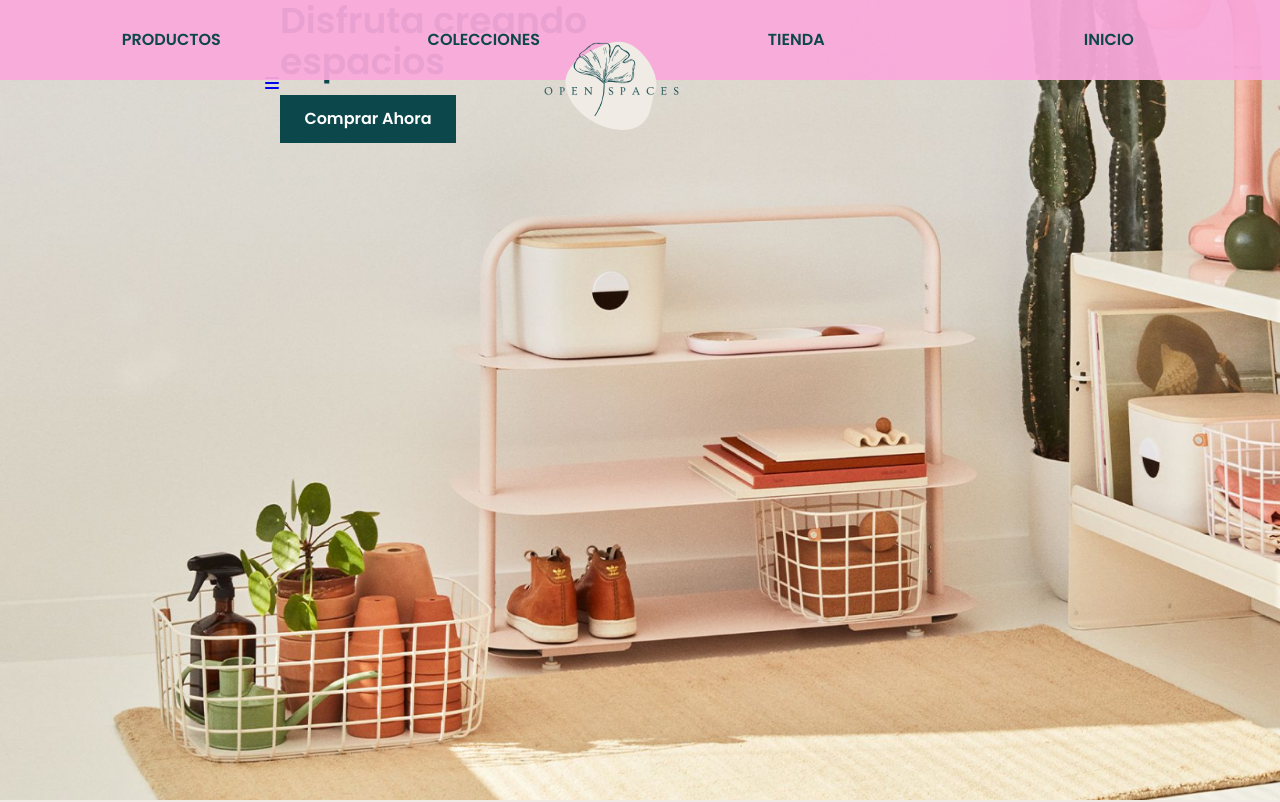
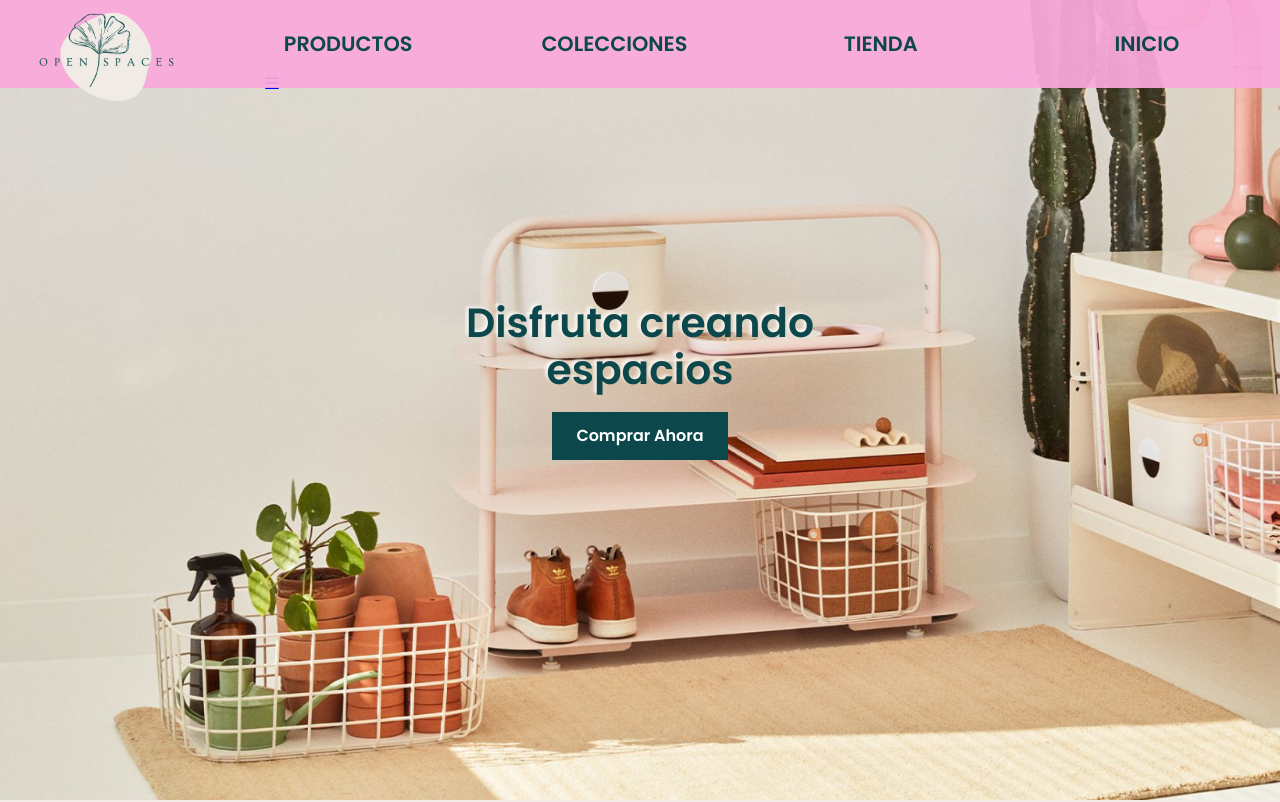
Before and after one commit to Adalab/modulo-1-evaluacion-final-celiarodriguezmo, a website: page docs/index.html in a window 1280 px wide. Shown: the top 802 px of the page. Drawn offline with nearby package versions, Linux system fonts and the light colour scheme; files that its build step writes are made by us from their sources.

Commit message:
mediaqueries and nav menu styles

```diff
--- a/src/scss/layout/_header.scss
+++ b/src/scss/layout/_header.scss
@@ -8,16 +8,12 @@
   display: flex;
   flex-direction: column;
   align-items: center;
+  vertical-align: middle;
   padding: 0 0 40px 0;
 
   @media all and (min-width: 768px) {
-    align-items: flex-start;
-    vertical-align: middle;
-    padding: 0 0 0 147px;
-  }
-
-  @media all and (min-width: 1200px) {
-    padding: 0 0 0 280px;
+    align-items: center;
+    justify-content: center;
   }
 
   &__logo {
@@ -28,12 +24,8 @@
     @media all and (min-width: 768px) {
       margin: 10px 0 93px 0;
       position: fixed;
-      left: 15px;
-    }
-
-    @media all and (min-width: 1200px) {
-      margin: 39px 0 266px 0;
-      left: 505px;
+      left: 0px;
+      top: 0;
     }
   }
 
@@ -41,11 +33,16 @@
     font-size: 1.5rem;
     font-weight: $semibold;
     color: $color-green;
+    text-shadow: -3px -2px 3px rgba(255, 255, 255, 0.71);
 
     @media all and (min-width: 768px) {
-      font-size: 2.25rem;
+      font-size: 2.35rem;
       max-width: 430px;
-      margin-bottom: 12px;
+      margin-bottom: 18px;
+    }
+    @media all and (min-width: 1200px) {
+      text-align: center;
+      font-size: 2.55rem;
     }
   }
   &__buy-now {
@@ -105,8 +102,9 @@
     @media all and (min-width: 768px) {
       top: 0px;
       left: 0px;
+      padding-left: 215px;
       visibility: visible;
-      height: 10vh;
+      height: 11vh;
       width: 100%;
       position: fixed;
       flex-direction: row;
@@ -125,21 +123,23 @@
       color: $color-green;
     }
 
-    @media all and (min-width: 1200px) {
+    @media all and (min-width: 768px) {
       visibility: visible;
-      padding: 15px;
       font-size: 1rem;
       font-weight: $regular;
       color: $color-green;
     }
+    @media all and (min-width: 1200px) {
+      font-size: 1.3rem;
+    }
 
     &--li:hover {
       background-color: rgba(255, 255, 255, 0.199);
-      box-shadow: inset 0px 2px 4px rgba(0, 0, 0, 0.15),
+      box-shadow: inset 0px 1px 4px rgba(0, 0, 0, 0.15),
         inset 0px 4px 8px rgba(0, 0, 0, 0.15),
         inset 0px 8px 16px rgba(0, 0, 0, 0.15);
       transition: 0.2s;
-      transform: translateY(2px);
+      transform: translateY(0px);
     }
   }
 }
```
